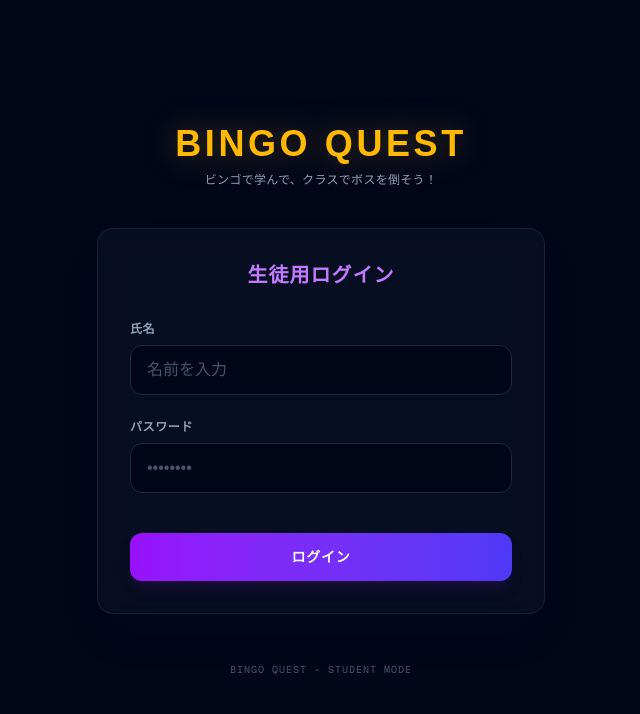
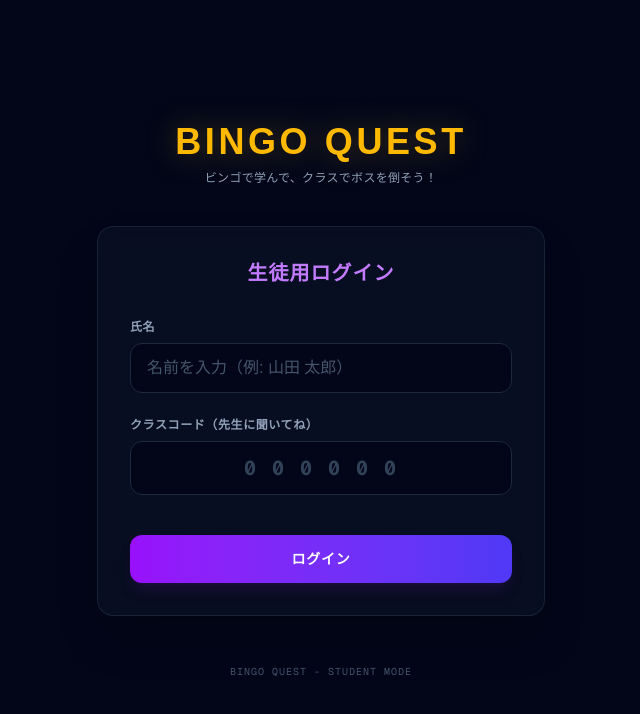
Before and after one commit to Tomoodi/bingoquest, a Next.js app: page / in a window 1280 px wide. Shown: the top 714 px of the page, without its empty margins (319-959 px from the left). Built offline with nearby package versions, Linux system fonts and the light colour scheme.

Commit message:
feature: login screen #6

```diff
--- a/app/home/page.tsx
+++ /dev/null
@@ -1,60 +0,0 @@
-export default function StudentHomePage() {
-  return (
-    <div className="flex min-h-screen flex-col bg-slate-950 text-white">
-      {/* プレイヤー情報ヘッダー */}
-      <div className="w-full border-b border-slate-800 bg-slate-900/40 backdrop-blur px-6 py-4 flex items-center justify-between">
-        <div className="flex items-center space-x-3">
-          <div className="h-9 w-9 rounded-full bg-gradient-to-tr from-purple-600 to-indigo-600 flex items-center justify-center font-bold text-sm shadow-md shadow-purple-500/20">
-            勇
-          </div>
-          <div>
-            <div className="text-xs text-slate-500 font-medium">PLAYER</div>
-            <div className="text-sm font-bold tracking-wide text-slate-200">ログイン中のあなたの名前</div>
-          </div>
-        </div>
-        <div className="text-xs font-mono bg-slate-800 px-2.5 py-1 rounded-md border border-slate-700 text-slate-400">
-          LV. 1
-        </div>
-      </div>
-
-      {/* メインコンテンツ：クラスコード入力 */}
-      <div className="flex-1 flex flex-col items-center justify-center px-4 py-12">
-        <div className="mb-8 text-center max-w-sm">
-          <div className="inline-block text-[10px] font-bold tracking-widest bg-purple-500/10 border border-purple-500/30 text-purple-400 px-2.5 py-1 rounded-full uppercase mb-3">
-            Enter Class Code
-          </div>
-          <h1 className="text-2xl font-extrabold tracking-wide text-slate-200">クエストを受注しよう！</h1>
-          <p className="mt-1.5 text-xs text-slate-400 leading-relaxed">
-            先生から教えてもらった「クラスコード」を入力すると
-            <br />
-            ビンゴクエストが始まります。
-          </p>
-        </div>
-
-        {/* コード入力カード */}
-        <div className="w-full max-w-md border border-slate-800/80 bg-slate-900/50 backdrop-blur-md p-8 rounded-2xl shadow-2xl">
-          <div className="space-y-6">
-            <div>
-              <label className="block text-xs font-bold uppercase tracking-wider text-slate-400 mb-2.5 text-center">
-                クラスコードを入力
-              </label>
-              <input
-                type="text"
-                maxLength={6}
-                placeholder="0 0 0 0 0 0"
-                className="w-full px-4 py-4 bg-slate-950 border border-slate-800 rounded-xl text-center text-2xl font-mono font-bold tracking-[0.5em] text-amber-400 placeholder-slate-700 transition-all duration-200 focus:outline-none focus:border-amber-500 focus:ring-2 focus:ring-amber-500/20"
-              />
-            </div>
-
-            {/* クエスト開始ボタン */}
-            <button
-              className="w-full bg-gradient-to-r from-amber-500 to-orange-500 hover:from-amber-400 hover:to-orange-400 active:scale-[0.98] text-slate-950 font-black py-4 rounded-xl mt-2 shadow-lg shadow-orange-500/10 transition-all duration-150 tracking-widest text-sm uppercase"
-            >
-              冒険を開始する！
-            </button>
-          </div>
-        </div>
-      </div>
-    </div>
-  );
-}
--- a/app/page.tsx
+++ b/app/page.tsx
@@ -12,33 +12,34 @@ export default function StudentLoginPage() {
       </div>
 
       {/* ログインカード */}
-      <div className="w-full max-w-md border border-slate-800/80 bg-slate-900/50 backdrop-blur-md p-8 rounded-2xl shadow-2xl shadow-purple-950/10">
+      <div className="w-full max-w-md border border-slate-800/80 bg-slate-900/50 backdrop-blur-md p-8 rounded-2xl shadow-2xl">
         <h2 className="text-xl font-bold text-center mb-8 tracking-wider text-purple-400">
           生徒用ログイン
         </h2>
 
         <div className="space-y-6">
-          {/* 名前入力 */}
+          {/* 氏名入力 */}
           <div>
             <label className="block text-xs font-bold uppercase tracking-wider text-slate-400 mb-2">
               氏名
             </label>
             <input
               type="text"
-              placeholder="名前を入力"
+              placeholder="名前を入力（例: 山田 太郎）"
               className="w-full px-4 py-3 bg-slate-950 border border-slate-800 rounded-xl text-white placeholder-slate-600 transition-all duration-200 focus:outline-none focus:border-purple-500 focus:ring-2 focus:ring-purple-500/20"
             />
           </div>
 
-          {/* パスワード入力 */}
+          {/* クラスコード入力 */}
           <div>
             <label className="block text-xs font-bold uppercase tracking-wider text-slate-400 mb-2">
-              パスワード
+              クラスコード（先生に聞いてね）
             </label>
             <input
-              type="password"
-              placeholder="••••••••"
-              className="w-full px-4 py-3 bg-slate-950 border border-slate-800 rounded-xl text-white placeholder-slate-600 transition-all duration-200 focus:outline-none focus:border-purple-500 focus:ring-2 focus:ring-purple-500/20"
+              type="text"
+              maxLength={6}
+              placeholder="0 0 0 0 0 0"
+              className="w-full px-4 py-3 bg-slate-950 border border-slate-800 rounded-xl text-center text-xl font-mono font-bold tracking-widest text-amber-400 placeholder-slate-700 transition-all duration-200 focus:outline-none focus:border-amber-500 focus:ring-2 focus:ring-amber-500/20"
             />
           </div>
 
```
